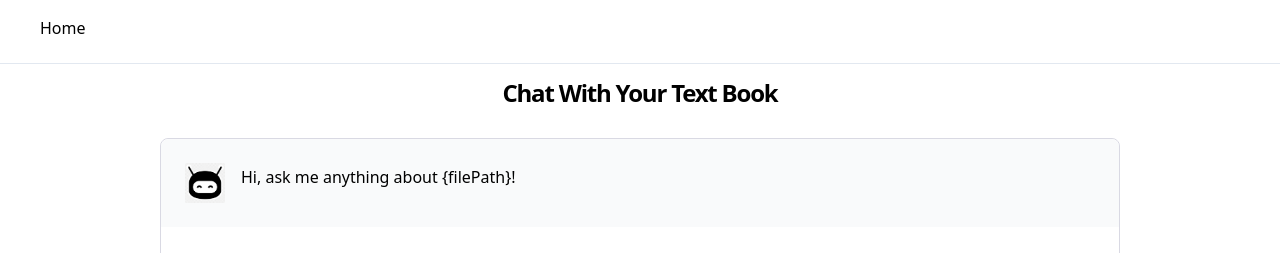
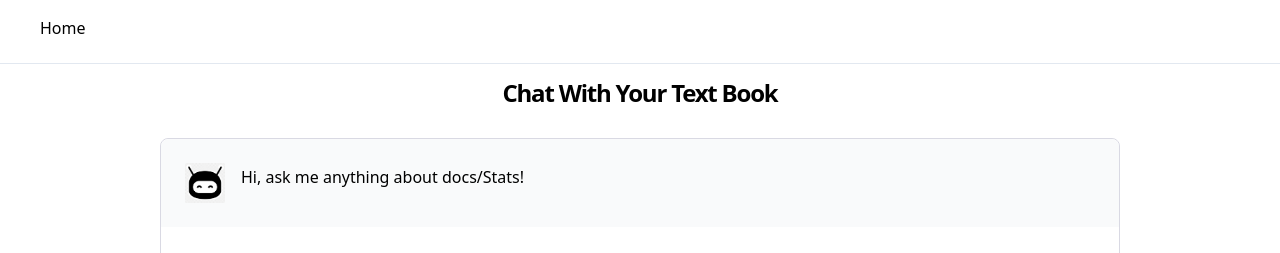
Before and after one commit to ammar-fakih/lahacks23, a Next.js app: page /Home in a window 1280 px wide. Shown: the top 253 px of the page. Built offline with nearby package versions, Linux system fonts and the light colour scheme.

Commit message:
Update Home.tsx

```diff
--- a/pages/Home.tsx
+++ b/pages/Home.tsx
@@ -13,7 +13,8 @@ import {
   AccordionTrigger,
 } from '@/components/ui/accordion';
 
-export default function Home(filePath: string) {
+export default function Home() {
+  const filePath = 'docs/Stats';
   const [query, setQuery] = useState<string>('');
   const [loading, setLoading] = useState<boolean>(false);
   const [error, setError] = useState<string | null>(null);
@@ -25,7 +26,7 @@ export default function Home(filePath: string) {
   }>({
     messages: [
       {
-        message: 'Hi, ask me anything about {filePath}!',
+        message: `Hi, ask me anything about ${filePath}!`,
         type: 'apiMessage',
       },
     ],
@@ -185,8 +186,11 @@ export default function Home(filePath: string) {
                             collapsible
                             className="flex-col"
                           >
-                            {message.sourceDocs.map((doc, index) => (
-                              <div key={`messageSourceDocs-${index}`}>
+                            {message.sourceDocs.map((doc, index) => {
+                              console.log("meta: ", doc.metadata);
+                              console.log("metadata: ", doc.metadata.source);
+                              console.log("doc: ", doc);
+                              return <div key={`messageSourceDocs-${index}`}>
                                 <AccordionItem value={`item-${index}`}>
                                   <AccordionTrigger>
                                     <h3>Source {index + 1}</h3>
@@ -196,12 +200,13 @@ export default function Home(filePath: string) {
                                       {doc.pageContent}
                                     </ReactMarkdown>
                                     <p className="mt-2">
-                                      <b>Source:</b> {doc.metadata.source}
+                                      <b>Source:</b> {doc.metadata.source.substring(doc.metadata.source.lastIndexOf("/")+1)}
+
                                     </p>
                                   </AccordionContent>
                                 </AccordionItem>
                               </div>
-                            ))}
+                            })}
                           </Accordion>
                         </div>
                       )}
```
